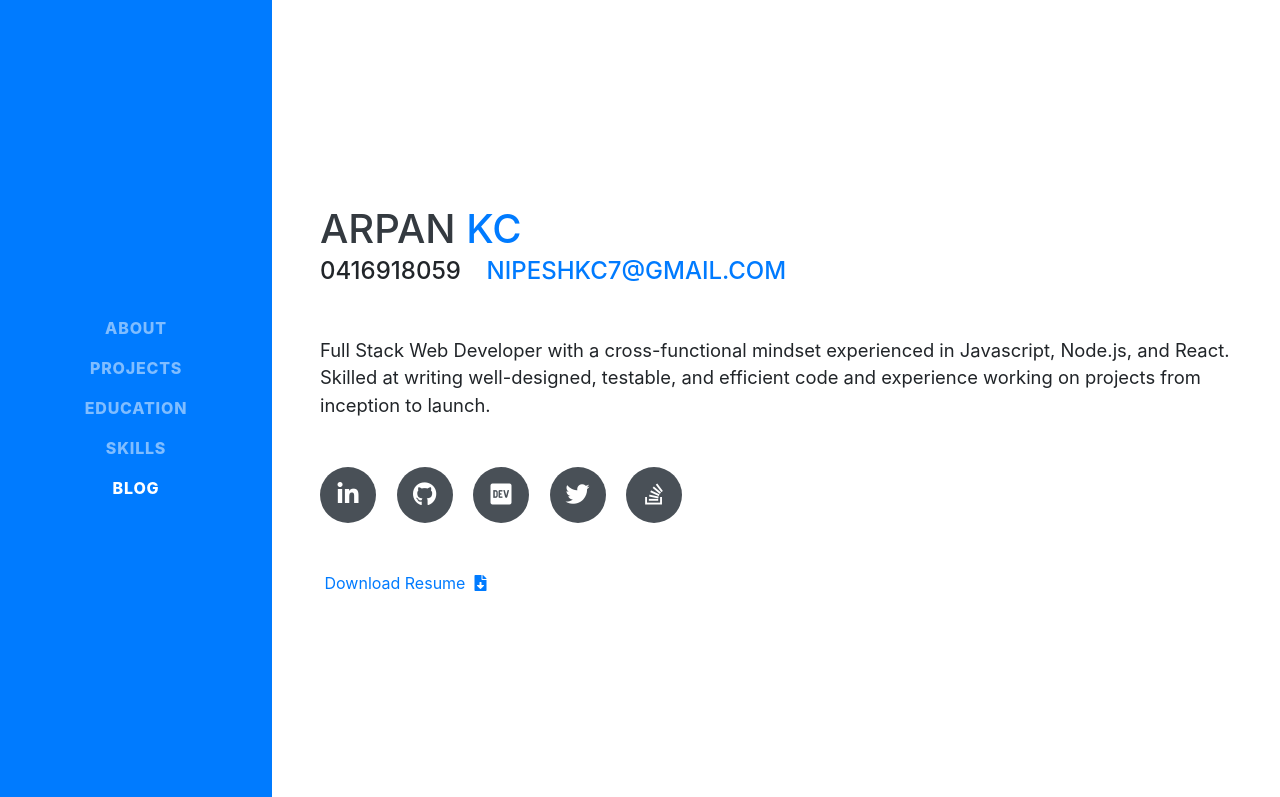
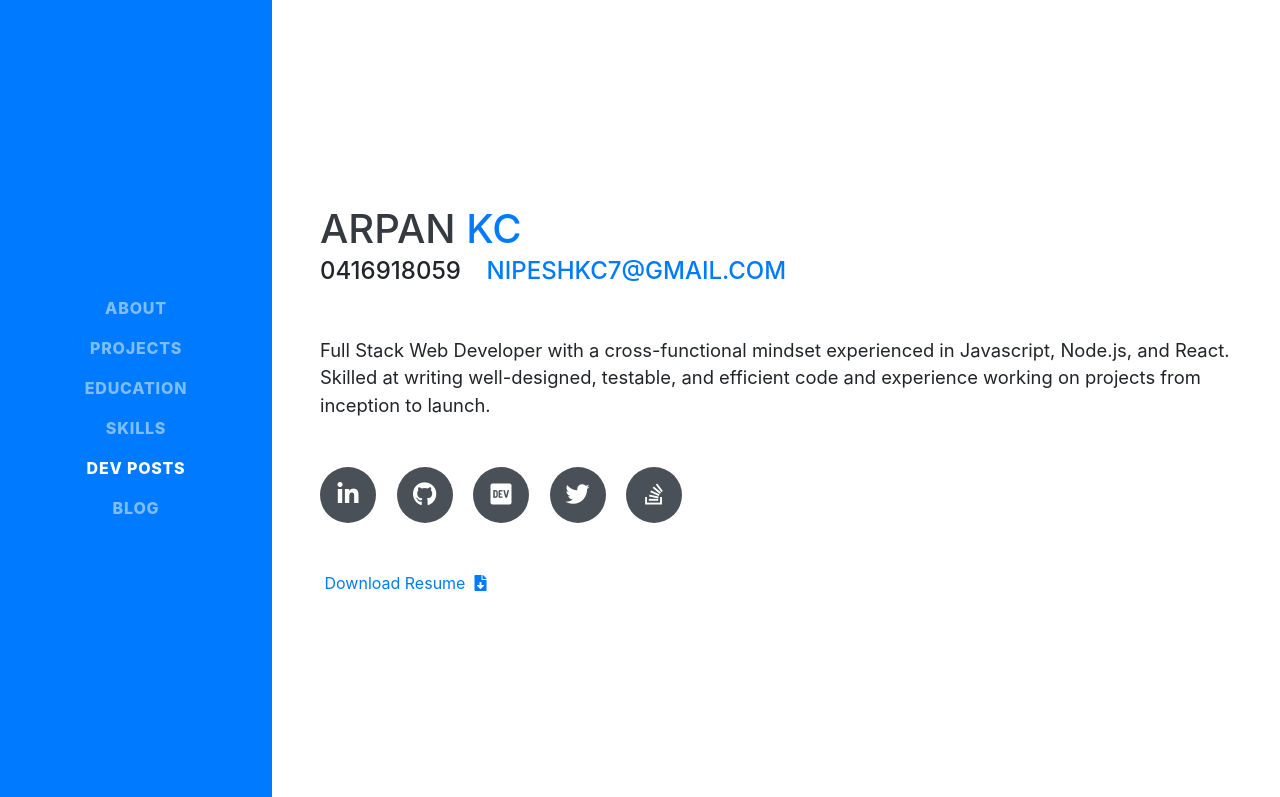
Before and after one commit to nipeshkc7/arpankc.com, a website with bundled scripts: page index.html in a window 1280 px wide. Shown: the top 797 px of the page. Built offline with nearby package versions, Linux system fonts and the light colour scheme; no server answers; a web font is replaced by a local one.

Commit message:
added blog link

```diff
--- a/index.html
+++ b/index.html
@@ -64,7 +64,10 @@
           <a class="nav-link js-scroll-trigger" href="#skills">Skills</a>
         </li>
         <li class="nav-item">
-          <a class="nav-link js-scroll-trigger" href="#interests">Blog</a>
+          <a class="nav-link js-scroll-trigger" href="#interests">DEV Posts</a>
+        </li>
+        <li class="nav-item">
+          <a class="nav-link js-scroll-trigger" href="https://blog.arpankc.com" target="_blank">Blog</a>
         </li>
         <!-- <li class="nav-item">
           <a class="nav-link js-scroll-trigger" href="#awards">Awards</a>
```
